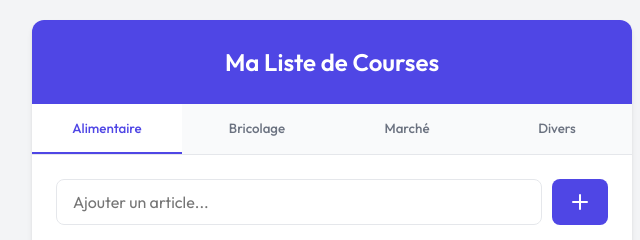
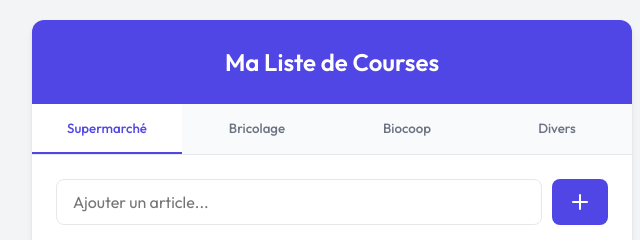
Before and after one commit to bguilha/listecourses, a website: page public/index.html in a window 1280 px wide. Shown: the top 240 px of the page, 308-948 px from the left. Drawn offline with Linux system fonts and the light colour scheme; no server answers.

Commit message:
Update index.html

```diff
--- a/public/index.html
+++ b/public/index.html
@@ -16,9 +16,9 @@
         </header>
 
         <nav class="tabs">
-            <button class="tab-btn active" data-tab="Supermarché">Alimentaire</button>
+            <button class="tab-btn active" data-tab="Alimentaire">Supermarché</button>
             <button class="tab-btn" data-tab="Bricolage">Bricolage</button>
-            <button class="tab-btn" data-tab="Biocoop">Marché</button>
+            <button class="tab-btn" data-tab="Marché">Biocoop</button>
             <button class="tab-btn" data-tab="Divers">Divers</button>
         </nav>
 
```
